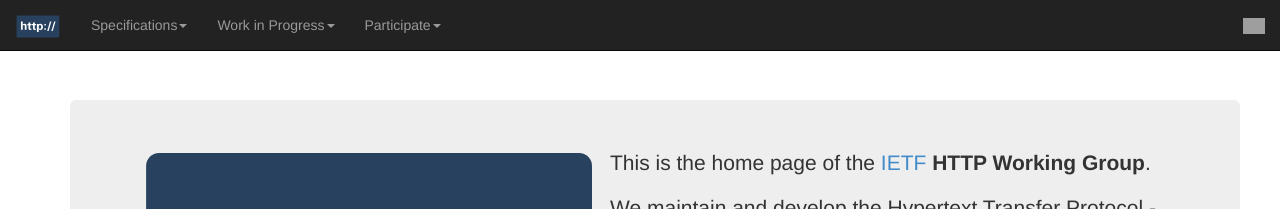
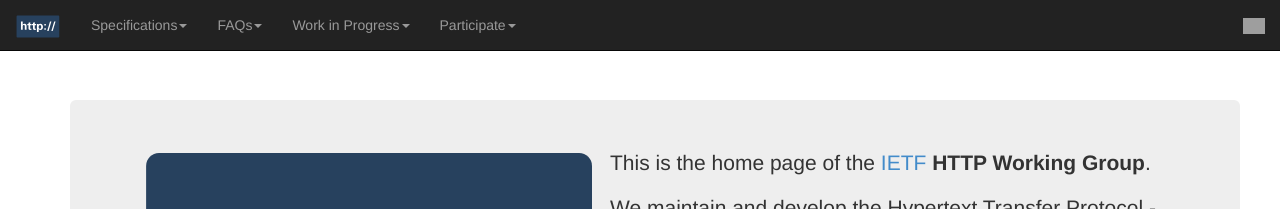
Before and after one commit to httpwg/httpwg.github.io, a Jekyll site: the page built from index.md, in a window 1280 px wide. Shown: the top 209 px of the page. Built offline with Jekyll 4.4.1, drawn with Linux system fonts in a browser that asks for light colours; grey boxes are pictures that could not be loaded.

Commit message:
add FAQs to navbar

```diff
--- a/_includes/navbar.html
+++ b/_includes/navbar.html
@@ -38,6 +38,14 @@
           </ul>
       </li>
 
+	  <li>
+      <li class="dropdown">
+        <a href="#" class="dropdown-toggle" data-toggle="dropdown">FAQs<b class="caret"></b></a>
+          <ul class="dropdown-menu">
+            <li><a href="/faq/spec/">FAQs for Spec Writers</a></li>
+          </ul>
+      </li>
+
       <li class="dropdown">
         <a href="#" class="dropdown-toggle" data-toggle="dropdown">Work in Progress<b class="caret"></b></a>
           <ul class="dropdown-menu">
```
